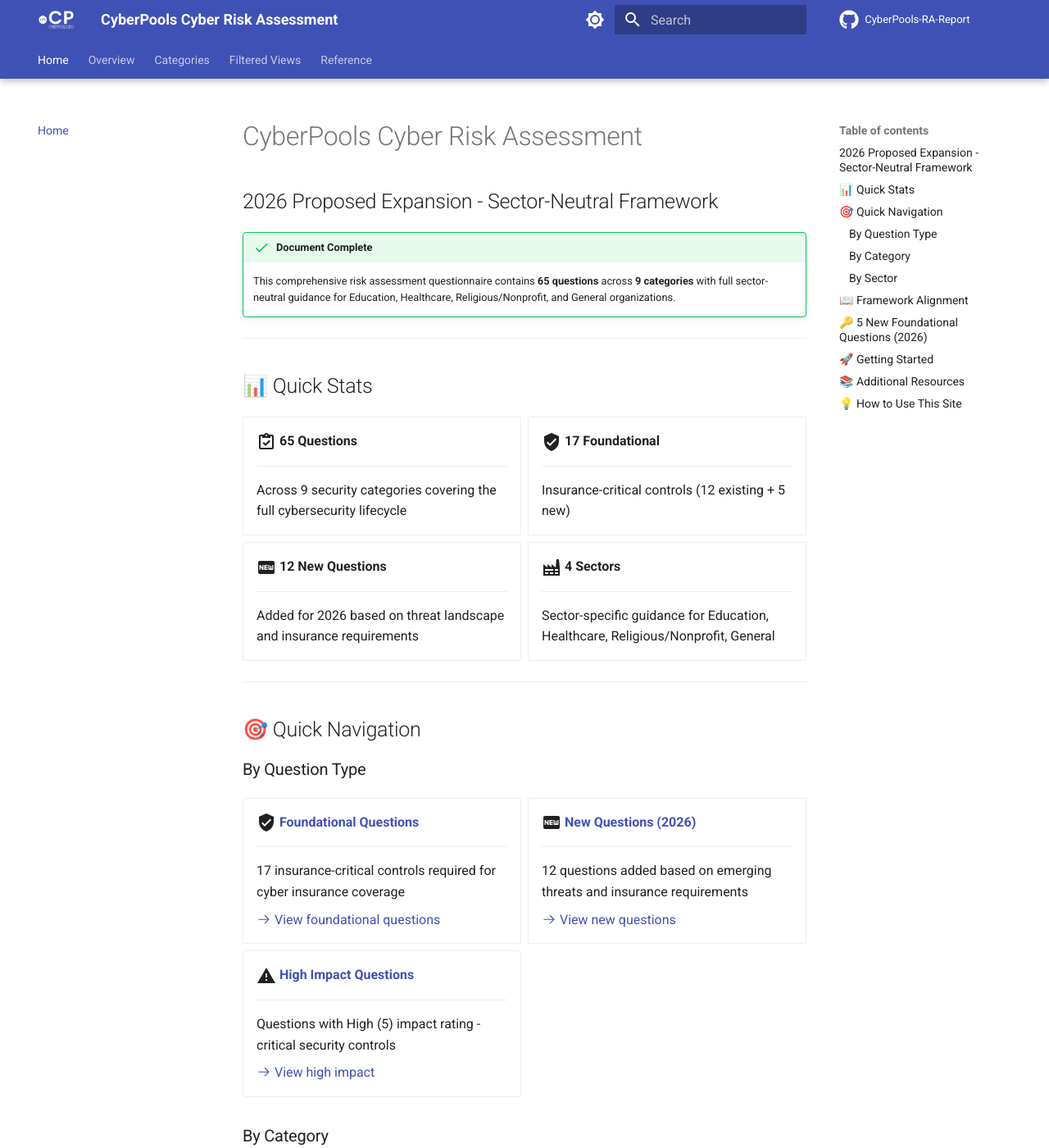
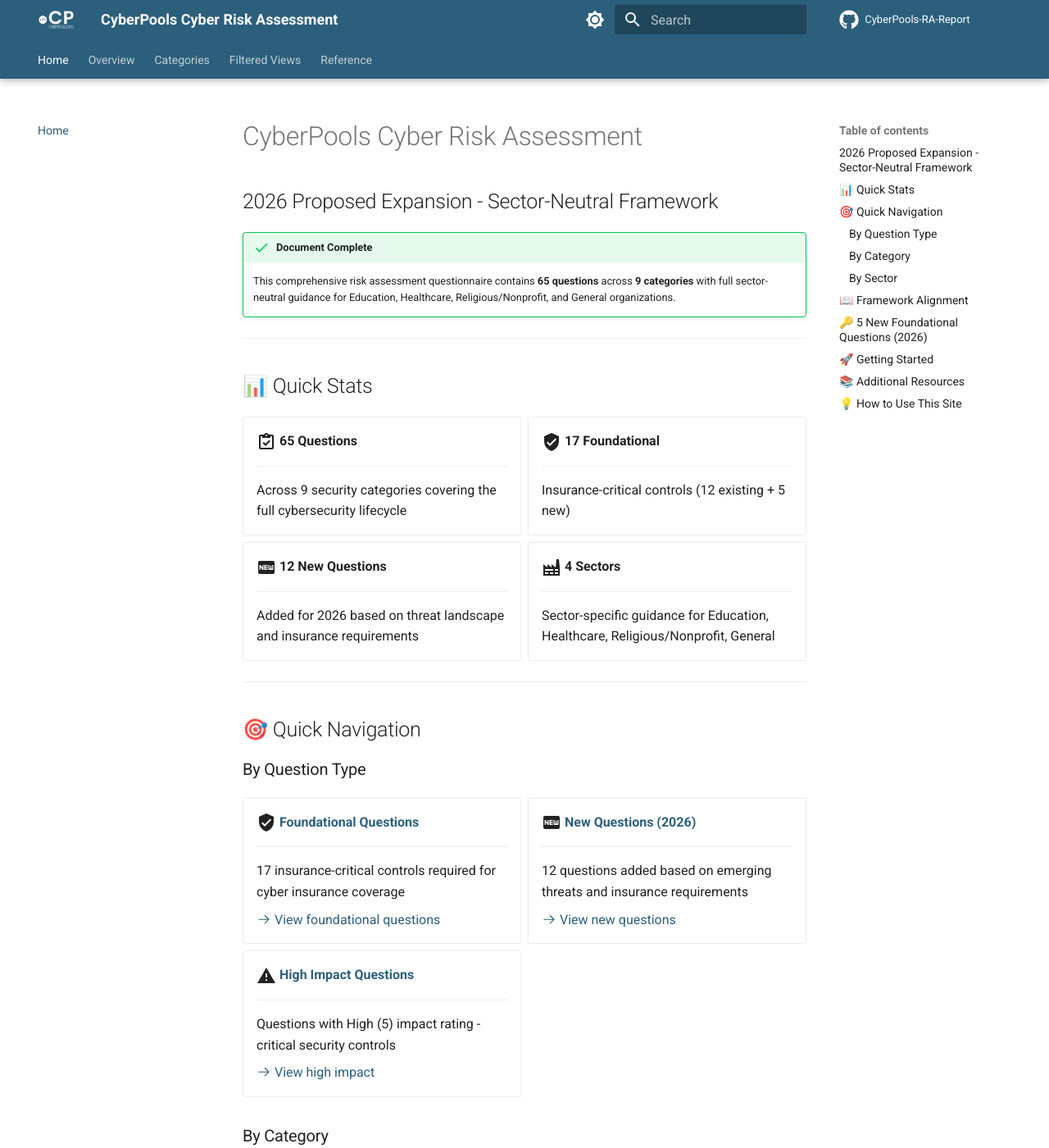
Before and after one commit to frankbejar/CyberPools-RA-Report, an MkDocs documentation site: the page built from docs/index.md, in a window 1280 px wide and 1400 px high. Shown: the whole window at 82% size. Built offline with MkDocs 1.6.1 and Material for MkDocs 9.7.7, drawn with Linux system fonts in a browser that asks for light colours; comment, search, counter and statistics services are not loaded.

Commit message:
Apply CyberPools Primary Navy color to site theme
- Replace Material Design indigo/purple with Primary Navy (#2C5F7C)
- Use Primary Teal (#4A9FB8) for accents and light mode highlights
- Use Accent Cyan (#6BC4D9) for dark mode
- Ensures brand consistency across entire site

```diff
--- a/docs/stylesheets/extra.css
+++ b/docs/stylesheets/extra.css
@@ -1,10 +1,34 @@
 /* Custom styles for CyberPools Risk Assessment site */
 
-/* Highlight foundational questions */
+/* CyberPools Brand Colors */
 :root {
+  /* Primary brand colors from style guide */
+  --cp-primary-navy: #2C5F7C;
+  --cp-primary-teal: #4A9FB8;
+  --cp-accent-cyan: #6BC4D9;
+
+  /* Badge colors */
   --foundational-color: #2e7d32;
   --new-color: #1976d2;
   --high-impact-color: #d32f2f;
+}
+
+/* Material Design custom color scheme - Light mode */
+[data-md-color-scheme="default"] {
+  --md-primary-fg-color: var(--cp-primary-navy);
+  --md-primary-fg-color--light: var(--cp-primary-teal);
+  --md-primary-fg-color--dark: #234a5f;
+  --md-accent-fg-color: var(--cp-primary-teal);
+  --md-accent-fg-color--transparent: rgba(74, 159, 184, 0.1);
+}
+
+/* Material Design custom color scheme - Dark mode */
+[data-md-color-scheme="slate"] {
+  --md-primary-fg-color: var(--cp-primary-teal);
+  --md-primary-fg-color--light: var(--cp-accent-cyan);
+  --md-primary-fg-color--dark: var(--cp-primary-navy);
+  --md-accent-fg-color: var(--cp-accent-cyan);
+  --md-accent-fg-color--transparent: rgba(107, 196, 217, 0.1);
 }
 
 /* Foundational badge */
```
